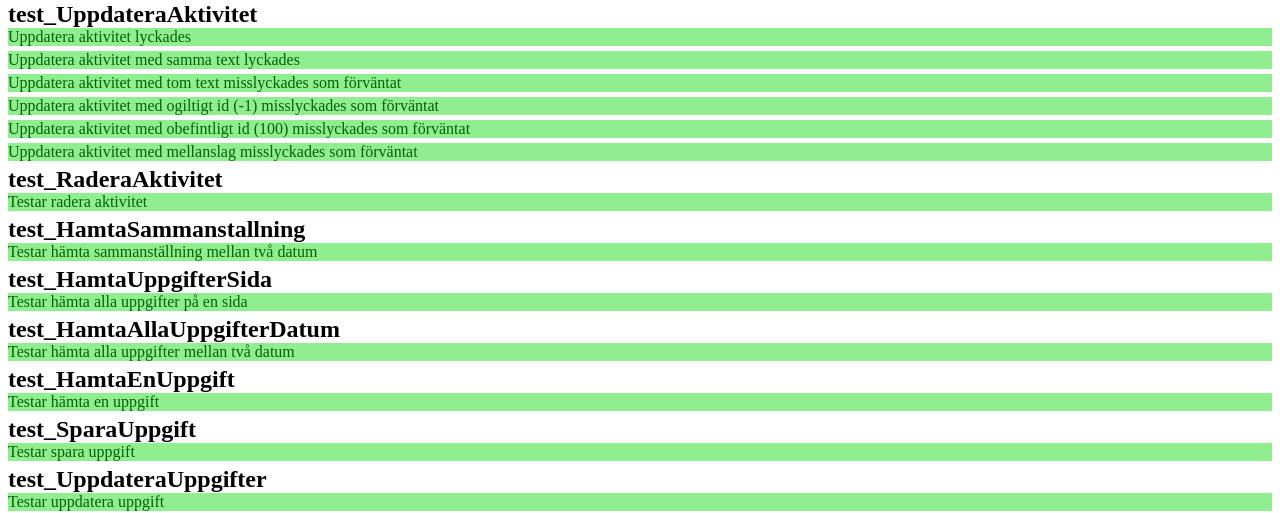
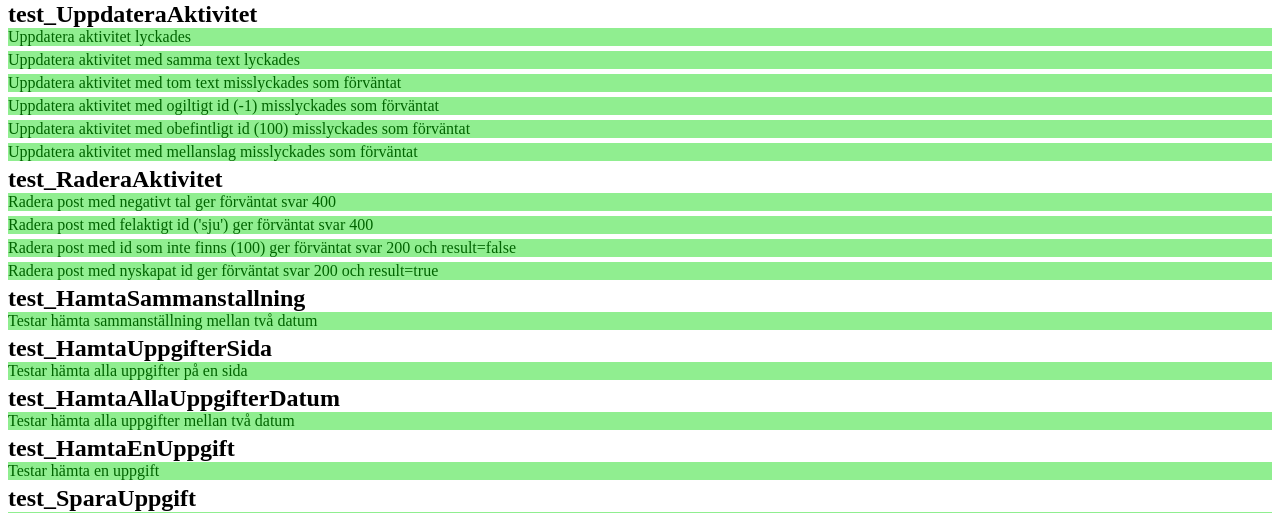
Before and after one commit to kjell-hansen/tidsredovisning_api, a PHP site: page /test/index.php in a window 1280 px wide. Shown: the part 309-822 px from the top of the page. Run offline with PHP 8.4, Linux system fonts and the light colour scheme; data comes from the database, SQL or seed files in the repository.

Commit message:
Alla funktioner för activities klara och testcase funkar. Börjat rita flödesscheman för activities

```diff
--- a/src/activities.php
+++ b/src/activities.php
@@ -192,5 +192,39 @@ function uppdatera(int $id, string $aktivitet): Response {
  * @return Response
  */
 function radera(int $id): Response {
-    return new Response("Raderar aktivitet $id", 200);
+    // Kontrollera indata
+    $kollatID = filter_var($id, FILTER_VALIDATE_INT);
+    if (!$kollatID || $kollatID < 1) {
+        $out = new stdClass();
+        $out->error = ["Felaktig indata", "$id är inget giltigt heltal"];
+        return new Response($out, 400);
+    }
+
+    try {
+        // Koppla databas
+        $db = connectDb();
+
+        // Skicka radera-kommando
+        $stmt = $db->prepare("DELETE FROM activities"
+                . " WHERE id=:id");
+        $stmt->execute(["id" => $kollatID]);
+        $antalPoster = $stmt->rowCount();
+
+        // Kontrollera databas-svar och skapa utdata-svar
+        $out=new stdClass();
+        if($antalPoster>0) {
+            $out->result=true;
+            $out->message=["Radera lyckades", "$antalPoster post(er) raderades"];
+        } else {
+            $out->result=false;
+            $out->message=["Radera misslyckades", "Inga poster raderades"];
+        }
+
+        return new Response($out);
+    } catch (Exception $ex) {
+        $out = new stdClass();
+        $out->error = ["Något gick fel vid radera", $ex->getMessage()];
+        return new Response($out, 400);
+    }
+
 }
--- a/test/testActivities.php
+++ b/test/testActivities.php
@@ -279,6 +279,60 @@ function test_UppdateraAktivitet(): string {
  */
 function test_RaderaAktivitet(): string {
     $retur = "<h2>test_RaderaAktivitet</h2>";
-    $retur .= "<p class='ok'>Testar radera aktivitet</p>";
+try {
+    // Testa felaktigt id (-1)
+        $svar = radera(-1);
+        if ($svar->getStatus() === 400) {
+            $retur .= "<p class='ok'>Radera post med negativt tal ger förväntat svar 400</p>";
+        } else {
+            $retur .= "<p class='error'>Radera post med negativt tal ger {$svar->getStatus()} "
+                    . "inte förväntat svar 400</p>";
+        }
+
+    // Testa felaktigt id (sju)
+        $svar = radera((int)"sju");
+        if ($svar->getStatus() === 400) {
+            $retur .= "<p class='ok'>Radera post med felaktigt id ('sju') ger förväntat svar 400</p>";
+        } else {
+            $retur .= "<p class='error'>Radera post med felaktigt id ('sju') ger {$svar->getStatus()} "
+                    . "inte förväntat svar 400</p>";
+        }
+
+    // Testa id som inte finns (100)
+        $svar = radera(100);
+        if ($svar->getStatus() === 200 && $svar->getContent()->result===false) {
+            $retur .= "<p class='ok'>Radera post med id som inte finns (100) ger förväntat svar 200 "
+                    . "och result=false</p>";
+        } else {
+            $retur .= "<p class='error'>Radera post med id som inte finns (100) ger {$svar->getStatus()} "
+                    . "inte förväntat svar 200</p>";
+        }
+
+    // Testa radera nyskapat id
+        $db = connectDb();
+        $db->beginTransaction();    // Skapa en transaktion för att inte rådda till databasen i onödan
+        $nyPost = sparaNy("Nizze"); // Skapa en ny post som vi kan rådda med
+        if ($nyPost->getStatus() !== 200) {
+            throw new Exception("Skapa ny post misslyckades", 10001);
+        }
+        $nyttId = (int) $nyPost->getContent()->id;  // Den nya postens id
+        $svar=radera($nyttId);
+        if ($svar->getStatus() === 200 && $svar->getContent()->result===true) {
+            $retur .= "<p class='ok'>Radera post med nyskapat id ger förväntat svar 200 "
+                    . "och result=true</p>";
+        } else {
+            $retur .= "<p class='error'>Radera post med nyskapat id ger {$svar->getStatus()} "
+                    . "inte förväntat svar 200</p>";
+        }
+        $db->rollBack();
+
+} catch (Exception $ex) {
+        $db->rollBack();
+        if ($ex->getCode() === 10001) {
+            $retur .= "<p class='error'>Spara ny post misslyckades, uppdatera går inte att testa!!!</p>";
+        } else {
+            $retur .= "<p class='error'>Fel inträffade:<br>{$ex->getMessage()}</p>";
+        }
+}
     return $retur;
 }
```
Also changed, not shown: 1 other file.
